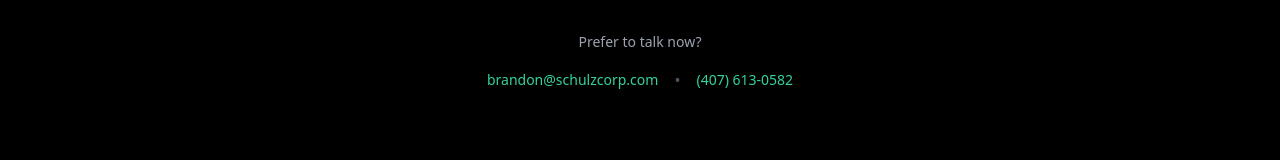
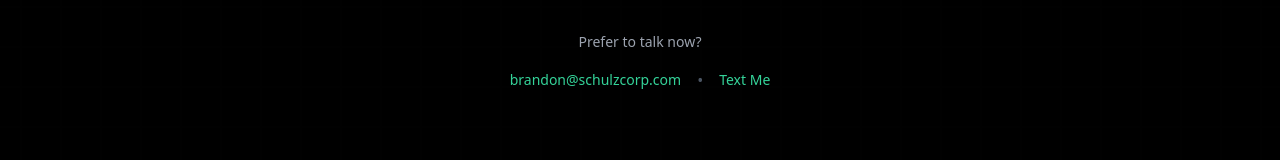
Before and after one commit to SchulzCorpLLC/SchulzCorp, a React (Vite) app: page / in a window 1280 px wide. Shown: the part 5683-5843 px from the top of the page. Built offline with nearby package versions, Linux system fonts and the light colour scheme.

Commit message:
Updated Contact.tsx

```diff
--- a/src/components/Contact.tsx
+++ b/src/components/Contact.tsx
@@ -259,10 +259,10 @@ const Contact: React.FC = () => {
               </a>
               <span className="hidden sm:block text-gray-600">•</span>
               <a
-                href="tel:+12395551234"
+                href="tel:+14076130582"
                 className="text-emerald-400 hover:text-emerald-300 font-medium transition-colors text-sm"
               >
-                (407) 613-0582
+                Text Me
               </a>
             </div>
           </div>
```
